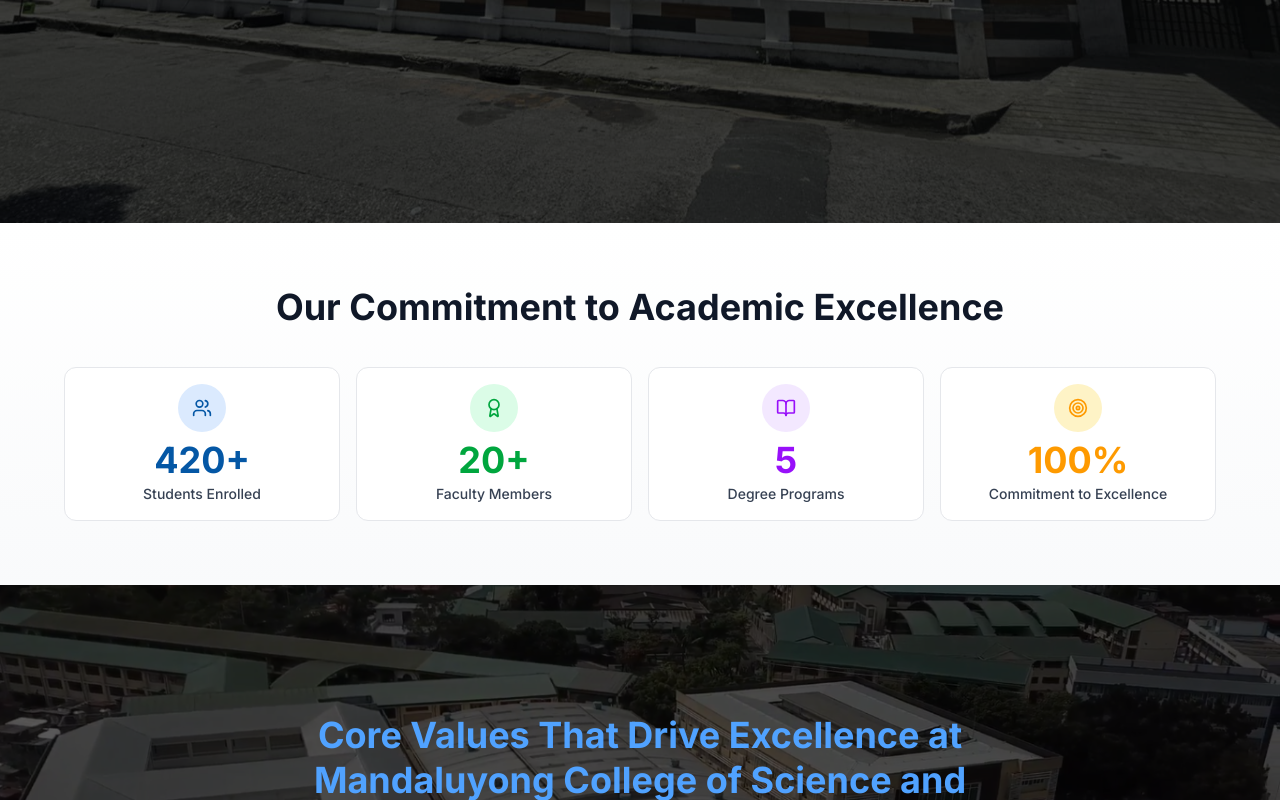
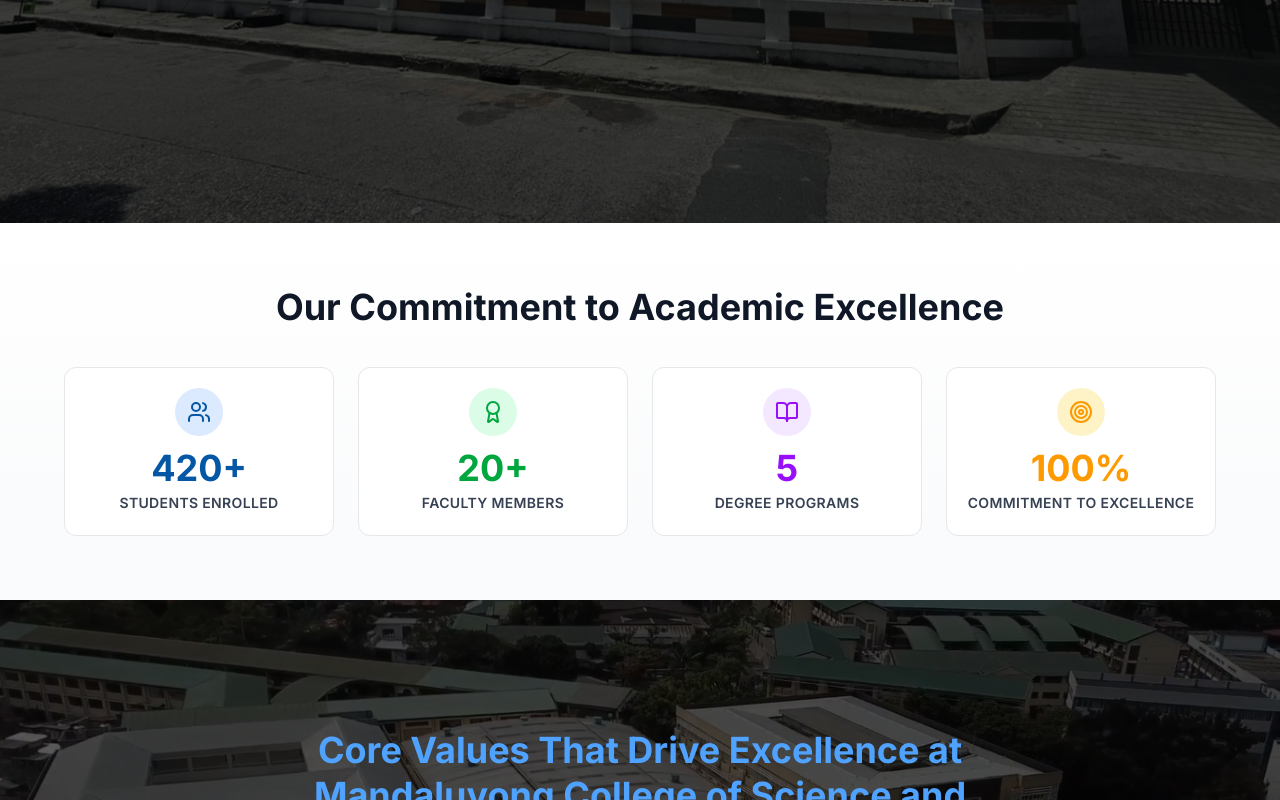
Before and after one commit to Ryderhxrzy/Mandaluyong-College, a Next.js app: page / in a window 1280 px wide. Shown: the part 577-1377 px from the top of the page. Built offline with nearby package versions, Linux system fonts and the light colour scheme; no server answers; the database is empty.

Commit message:
use components

```diff
--- a/app/page.tsx
+++ b/app/page.tsx
@@ -1,6 +1,46 @@
 import Link from 'next/link'
-import { ArrowRight, Users, Award, BookOpen, Target } from 'lucide-react'
+import { ArrowRight } from 'lucide-react'
 import ProgramsCarousel from '@/components/ProgramsCarousel'
+import InstitutionalOverview, { OverviewItem } from '@/components/InstitutionalOverview'
+
+const overviewItems: OverviewItem[] = [
+  {
+    id: '1',
+    icon: 'Users',
+    value: '420+',
+    label: 'Students Enrolled',
+    color: 'text-primary',
+    bgColorLight: 'bg-blue-100',
+    bgColorDark: 'dark:bg-blue-900/30',
+  },
+  {
+    id: '2',
+    icon: 'Award',
+    value: '20+',
+    label: 'Faculty Members',
+    color: 'text-green-600',
+    bgColorLight: 'bg-green-100',
+    bgColorDark: 'dark:bg-green-900/30',
+  },
+  {
+    id: '3',
+    icon: 'BookOpen',
+    value: '5',
+    label: 'Degree Programs',
+    color: 'text-purple-600',
+    bgColorLight: 'bg-purple-100',
+    bgColorDark: 'dark:bg-purple-900/30',
+  },
+  {
+    id: '4',
+    icon: 'Target',
+    value: '100%',
+    label: 'Commitment to Excellence',
+    color: 'text-amber-500',
+    bgColorLight: 'bg-amber-100',
+    bgColorDark: 'dark:bg-amber-900/30',
+  },
+]
 
 interface HeroData {
   id: string
@@ -121,46 +161,10 @@ export default async function Home() {
 
       {/* Institutional Content */}
       <div className="bg-white dark:bg-gray-900">
-        {/* Institutional Overview */}
-        <section className="py-10 md:py-16 bg-gradient-to-b from-white to-gray-50 dark:from-gray-900 dark:to-gray-800">
-          <div className="w-full px-4 sm:px-8 md:px-16 max-w-[1400px] mx-auto">
-            <div className="text-center mb-6 md:mb-10">
-              <h2 className="text-2xl sm:text-3xl md:text-4xl font-bold text-gray-900 dark:text-white mb-2">
-                Our Commitment to Academic Excellence
-              </h2>
-            </div>
-            <div className="grid grid-cols-1 sm:grid-cols-2 md:grid-cols-4 gap-3 md:gap-4">
-              <div className="bg-white dark:bg-gray-800 p-3 sm:p-4 rounded-xl border border-gray-200 dark:border-gray-700 transition duration-300 text-center">
-                <div className="inline-flex items-center justify-center w-12 h-12 bg-blue-100 dark:bg-blue-900/30 rounded-full mb-2 transition">
-                  <Users className="text-primary" size={20} />
-                </div>
-                <div className="text-2xl sm:text-3xl md:text-4xl font-bold text-primary mb-1">420+</div>
-                <p className="text-gray-700 dark:text-gray-300 text-xs sm:text-sm font-medium">Students Enrolled</p>
-              </div>
-              <div className="bg-white dark:bg-gray-800 p-3 sm:p-4 rounded-xl border border-gray-200 dark:border-gray-700 transition duration-300 text-center">
-                <div className="inline-flex items-center justify-center w-12 h-12 bg-green-100 dark:bg-green-900/30 rounded-full mb-2 transition">
-                  <Award className="text-green-600" size={20} />
-                </div>
-                <div className="text-2xl sm:text-3xl md:text-4xl font-bold text-green-600 mb-1">20+</div>
-                <p className="text-gray-700 dark:text-gray-300 text-xs sm:text-sm font-medium">Faculty Members</p>
-              </div>
-              <div className="bg-white dark:bg-gray-800 p-3 sm:p-4 rounded-xl border border-gray-200 dark:border-gray-700 transition duration-300 text-center">
-                <div className="inline-flex items-center justify-center w-12 h-12 bg-purple-100 dark:bg-purple-900/30 rounded-full mb-2 transition">
-                  <BookOpen className="text-purple-600" size={20} />
-                </div>
-                <div className="text-2xl sm:text-3xl md:text-4xl font-bold text-purple-600 mb-1">5</div>
-                <p className="text-gray-700 dark:text-gray-300 text-xs sm:text-sm font-medium">Degree Programs</p>
-              </div>
-              <div className="bg-white dark:bg-gray-800 p-3 sm:p-4 rounded-xl border border-gray-200 dark:border-gray-700 transition duration-300 text-center">
-                <div className="inline-flex items-center justify-center w-12 h-12 bg-amber-100 dark:bg-amber-900/30 rounded-full mb-2 transition">
-                  <Target className="text-amber-500" size={20} />
-                </div>
-                <div className="text-2xl sm:text-3xl md:text-4xl font-bold text-amber-500 mb-1">100%</div>
-                <p className="text-gray-700 dark:text-gray-300 text-xs sm:text-sm font-medium">Commitment to Excellence</p>
-              </div>
-            </div>
-          </div>
-        </section>
+        <InstitutionalOverview
+          title="Our Commitment to Academic Excellence"
+          items={overviewItems}
+        />
 
         {/* Core Values */}
         <section
@@ -204,7 +208,7 @@ export default async function Home() {
               <div className="bg-white dark:bg-gray-800 rounded-lg border border-gray-200 dark:border-gray-700 p-6 sm:p-8 text-center transition">
                 <div className="inline-flex items-center justify-center w-16 h-16 bg-blue-100 dark:bg-blue-900/30 rounded-full mb-4">
                   <svg className="w-8 h-8 text-primary" fill="currentColor" viewBox="0 0 24 24">
-                    <path d="M9 16.17L4.83 12l-1.42 1.41L9 19 21 7l-1.41-1.41L9 16.17z"/>
+                    <path d="M9 16.17L4.83 12l-1.42 1.41L9 19 21 7l-1.41-1.41L9 16.17z" />
                   </svg>
                 </div>
                 <h3 className="text-lg sm:text-xl font-bold text-gray-900 dark:text-white mb-3">
@@ -219,7 +223,7 @@ export default async function Home() {
               <div className="bg-white dark:bg-gray-800 rounded-lg border border-gray-200 dark:border-gray-700 p-6 sm:p-8 text-center transition">
                 <div className="inline-flex items-center justify-center w-16 h-16 bg-green-100 dark:bg-green-900/30 rounded-full mb-4">
                   <svg className="w-8 h-8 text-green-600" fill="currentColor" viewBox="0 0 24 24">
-                    <path d="M12 2C6.48 2 2 6.48 2 12s4.48 10 10 10 10-4.48 10-10S17.52 2 12 2zm-2 15l-5-5 1.41-1.41L10 14.17l7.59-7.59L19 8l-9 9z"/>
+                    <path d="M12 2C6.48 2 2 6.48 2 12s4.48 10 10 10 10-4.48 10-10S17.52 2 12 2zm-2 15l-5-5 1.41-1.41L10 14.17l7.59-7.59L19 8l-9 9z" />
                   </svg>
                 </div>
                 <h3 className="text-lg sm:text-xl font-bold text-gray-900 dark:text-white mb-3">
@@ -234,7 +238,7 @@ export default async function Home() {
               <div className="bg-white dark:bg-gray-800 rounded-lg border border-gray-200 dark:border-gray-700 p-6 sm:p-8 text-center transition">
                 <div className="inline-flex items-center justify-center w-16 h-16 bg-amber-100 dark:bg-amber-900/30 rounded-full mb-4">
                   <svg className="w-8 h-8 text-amber-600" fill="currentColor" viewBox="0 0 24 24">
-                    <path d="M19 13h-6v6h-2v-6H5v-2h6V5h2v6h6v2z"/>
+                    <path d="M19 13h-6v6h-2v-6H5v-2h6V5h2v6h6v2z" />
                   </svg>
                 </div>
                 <h3 className="text-lg sm:text-xl font-bold text-gray-900 dark:text-white mb-3">
```
